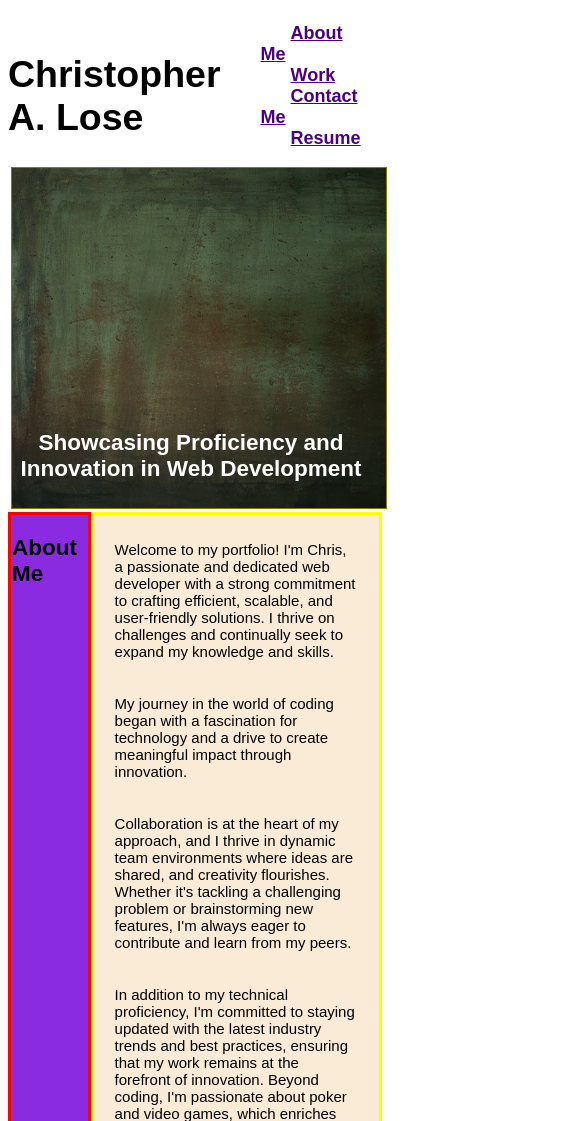
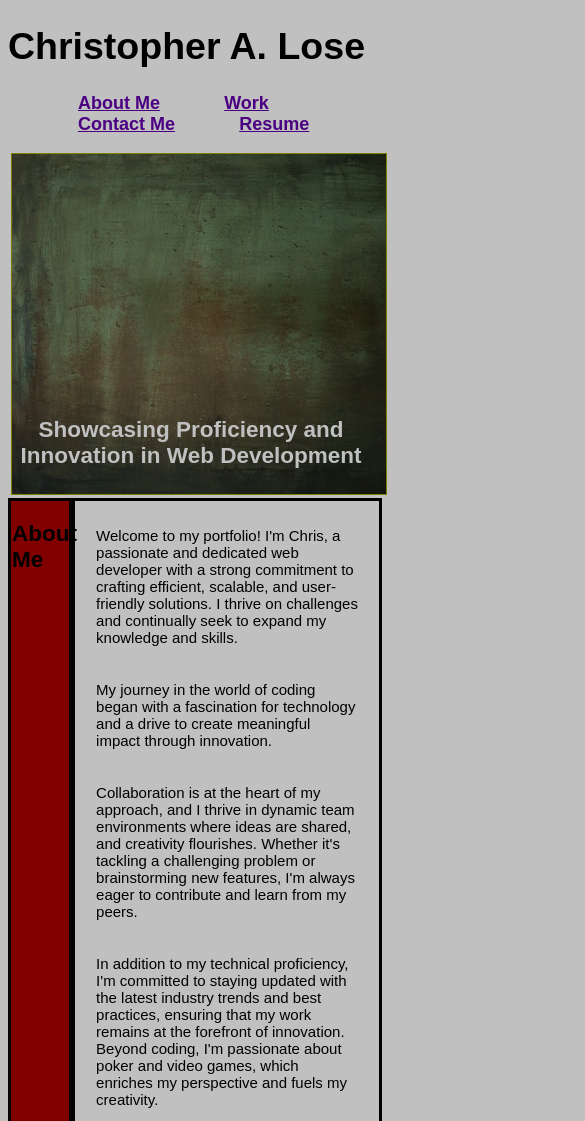
Before and after one commit to chrislose23/02-challange, a plain HTML site: page index.html in a window 390 px wide. Shown: the top 1121 px of the page, 585 px wide, since content can reach past the window. Drawn offline with Linux system fonts and the light colour scheme.

Commit message:
finished the application for submission

```diff
--- a/assets/css/style.css
+++ b/assets/css/style.css
@@ -2,6 +2,7 @@ body {
     position: relative;
     font-family: sans-serif;
     font-size: 15px;
+    background-color: silver;
   }
 
 h1 {
@@ -31,7 +32,7 @@ a:visited {
 }
 
 main {
-    background-color: antiquewhite;
+    background-color: silver;
 }
 
 .subtitle {
@@ -46,7 +47,7 @@ main {
     height: 340px;
     position: relative;
     text-align: center;
-    color: white;
+    color: silver;
 }
 
 .subtitle h2 {
@@ -68,8 +69,8 @@ main {
     border-bottom-style: solid;
     border-left-style: solid;
     padding: 1px;
-    border-color: red;
-    background-color: blueviolet;
+    border-color: black;
+    background-color: maroon;
     width: 20%;
 }
 
@@ -80,7 +81,7 @@ main {
     border-bottom-style: solid;
     border-left-style: solid;
     padding: 1px;
-    border-color: yellow;
+    border-color: black;
     width: 76%;
 }
 
@@ -182,3 +183,32 @@ main {
     display: flex;
     justify-content: space-evenly;
 }
+
+@media screen and (max-width: 1100px) {
+    .sidebar {
+      width: 15%;
+    }
+
+    .aboutme, .cards, .links {
+        width: 81%;
+    }
+
+    #card1 img {
+        width: 400px;
+        height: 250;
+    }
+
+    #card2, #card3, #card4, #card5 {
+        width: 100%
+    }
+
+    header {
+        display: block;
+    }
+
+    .links {
+        display: block;
+        text-align: center;
+    }
+
+  }
```
Also changed, not shown: 5 other files.
